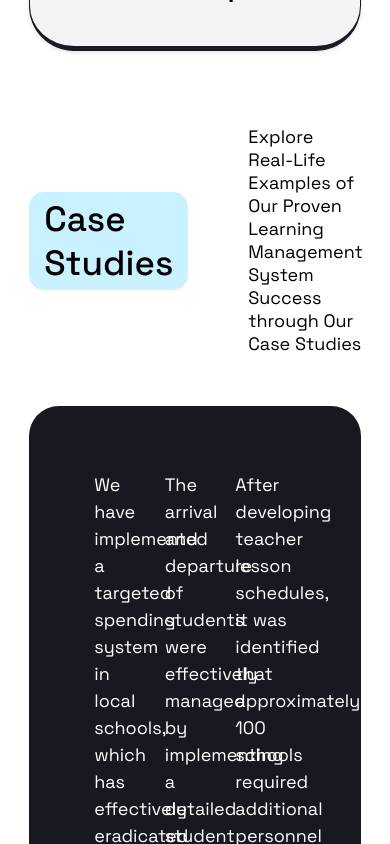
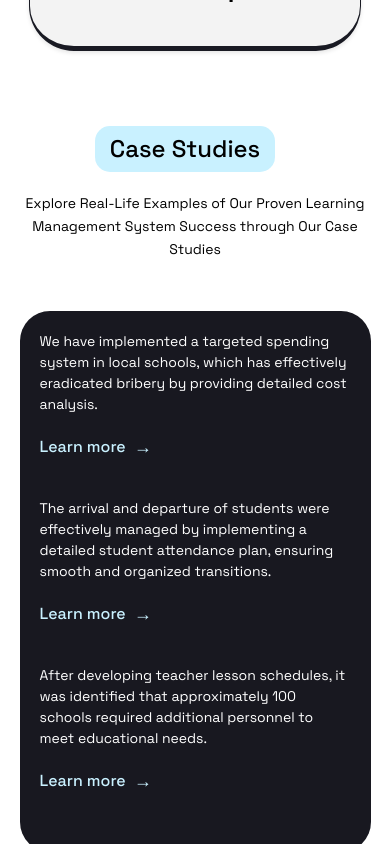
Before and after one commit to Akbarshoh404/LMS, a React (Create React App) app: page / in a window 390 px wide. Shown: the part 3140-3984 px from the top of the page. Built offline with nearby package versions, Linux system fonts and the light colour scheme.

Commit message:
Case Studies media

```diff
--- a/src/Pages/Landing/Home/Case Studies/style.module.css
+++ b/src/Pages/Landing/Home/Case Studies/style.module.css
@@ -9,7 +9,6 @@
 }
 
 /* Header Section */
-
 .header {
   width: 100%;
   display: flex;
@@ -30,13 +29,14 @@
 }
 
 .headerSubtitle {
-  font-family: Space Grotesk;
+  font-family: "Space Grotesk", sans-serif;
   font-size: 18px;
   font-weight: 400;
   line-height: 22.97px;
   width: 600px;
 }
 
+/* Success Stories Section */
 .successStories {
   display: flex;
   justify-content: space-between;
@@ -81,3 +81,75 @@
   background-color: white;
   height: 100%;
 }
+
+/* Media Queries */
+@media (max-width: 1200px) {
+  .container {
+    width: 90%;
+  }
+
+  .header {
+    flex-direction: column;
+    text-align: center;
+    gap: 20px;
+  }
+
+  .headerSubtitle {
+    width: 100%;
+  }
+
+  .successStories {
+    flex-direction: column;
+    padding: 40px;
+  }
+
+  .story {
+    width: 100%;
+    margin-bottom: 40px;
+  }
+}
+
+@media (max-width: 768px) {
+  .headerTitle {
+    font-size: 28px;
+    line-height: 36px;
+  }
+
+  .headerSubtitle {
+    font-size: 16px;
+  }
+
+  .successStories {
+    padding: 30px;
+  }
+
+  .storyText {
+    font-size: 16px;
+  }
+
+  .learnMore {
+    font-size: 18px;
+  }
+}
+
+@media (max-width: 480px) {
+  .headerTitle {
+    font-size: 24px;
+  }
+
+  .headerSubtitle {
+    font-size: 14px;
+  }
+
+  .successStories {
+    padding: 20px;
+  }
+
+  .storyText {
+    font-size: 14px;
+  }
+
+  .learnMore {
+    font-size: 16px;
+  }
+}
```
